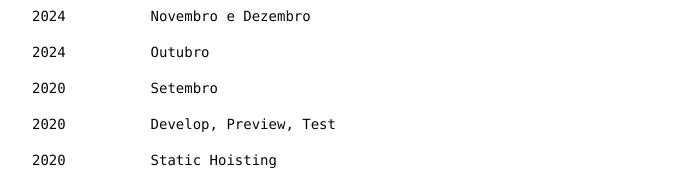
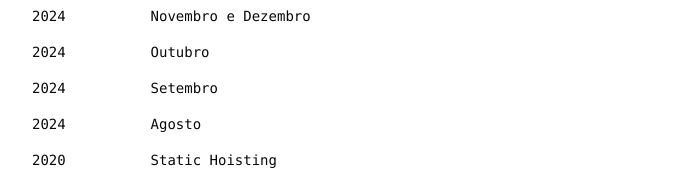
Before and after one commit to lucabcastellano/RIOIR, a Next.js app in the folder rio_updates/: page / in a window 1280 px wide. Shown: the part 162-350 px from the top of the page, without its empty margins (297-982 px from the left). Built offline with nearby package versions, Linux system fonts and the light colour scheme.

Commit message:
Update page.tsx 15

```diff
--- a/rio_updates/app/page.tsx
+++ b/rio_updates/app/page.tsx
@@ -14,8 +14,8 @@ interface Post {
 const posts: Post[] = [
   { year: "2024", title: "Novembro e Dezembro", views: 75958, slug: "rio-update-novembro-dezembro-2024" },
   { year: "2024", title: "Outubro", views: 39732, slug: "rio-update-outubro-2024" },
-  { year: "2020", title: "Setembro", views: 31271, slug: "rio-update-setembro-2024" },
-  { year: "2020", title: "Develop, Preview, Test", views: 32800, slug: "develop-preview-test" },
+  { year: "2024", title: "Setembro", views: 31271, slug: "rio-update-setembro-2024" },
+  { year: "2024", title: "Agosto", views: 32800, slug: "rio-update-agosto-2024" },
   { year: "2020", title: "Static Hoisting", views: 38135, slug: "static-hoisting" },
   { year: "2020", title: "An ode to code golf", views: 16917, slug: "code-golf" },
   { year: "2020", title: "Vercel", views: 58673, slug: "vercel" },
```
